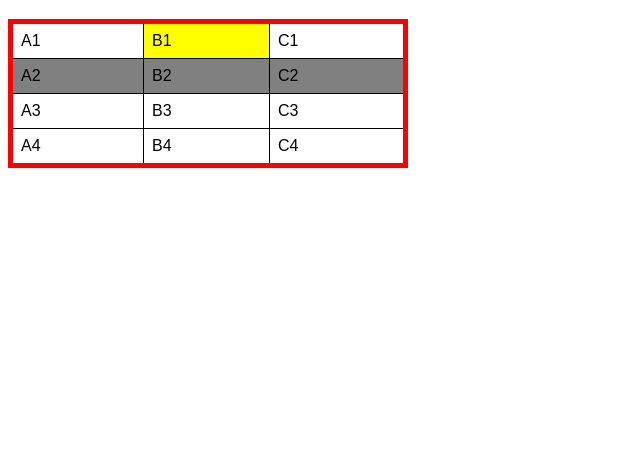
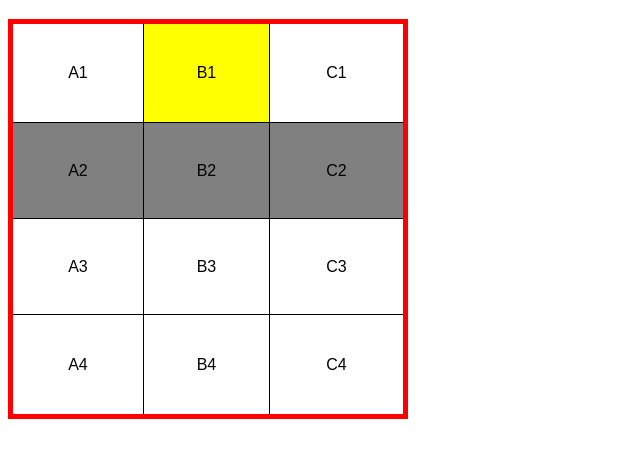
Before and after one commit to gabriellattanzi/HTML-CSS, a plain HTML site: page exercicios/ex023/tabela001.html in a window 1280 px wide. Shown: the part 61-518 px from the top of the page, without its empty margins (0-640 px from the left). Drawn offline with Linux system fonts and the light colour scheme.

Commit message:
criei tabela 001

```diff
--- a/exercicios/ex023/tabela001.html
+++ b/exercicios/ex023/tabela001.html
@@ -10,12 +10,15 @@
         }
         table {
             width: 400px;
+            height: 400px;
             border-collapse: collapse; /*juntar as bordas*/
             border: 5px solid red;
         }
         td {
             border: 1px solid black;
             padding: 8px;
+            text-align: center; /*alinhamento horizontal*/
+            vertical-align: middle;
         }
         tr.linha {
             background-color: gray;
```
